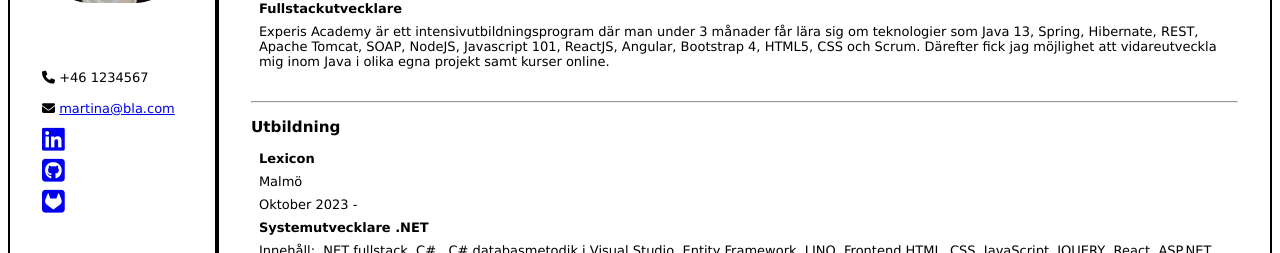
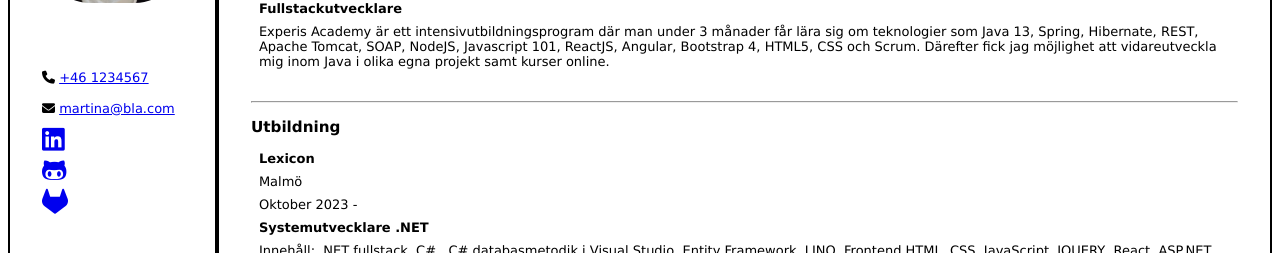
Before and after one commit to anmabler/CV, a plain HTML site: page index.html in a window 1280 px wide. Shown: the part 199-452 px from the top of the page. Drawn offline with Linux system fonts and the light colour scheme.

Commit message:
fix: changes icons

```diff
--- a/index.html
+++ b/index.html
@@ -14,7 +14,7 @@
             <div class="contactContainer">
                 <div class="contactInfo">
                     <i class="fa-solid fa-phone"></i>
-                    +46 1234567
+                    <a href="tel:+46 1234567">+46 1234567</a>
                 </div>
                 <div class="contactInfo">
                     <i class="fa-solid fa-envelope"></i>
@@ -24,10 +24,10 @@
                     <a href="https://www.linkedin.com/in/martina-blixt-eriksson/" target="_blank"><i class="fa-brands fa-linkedin fa-2xl"></i></a>
                 </div>
                 <div class="contactInfo">
-                    <a href="https://github.com/anmabler"><i class="fa-brands fa-square-github fa-2xl"></i></a>
+                    <a href="https://github.com/anmabler"><i class="fa-brands fa-github-alt fa-2xl"></i></a>
                 </div>
                 <div class="contactInfo">
-                    <a href="https://gitlab.com/MartinaBlixtEriksson"><i class="fa-brands fa-square-gitlab fa-2xl"></i></a>
+                    <a href="https://gitlab.com/MartinaBlixtEriksson"><i class="fa-brands fa-gitlab fa-2xl"></i></a>
                 </div>
 
             </div>
```
